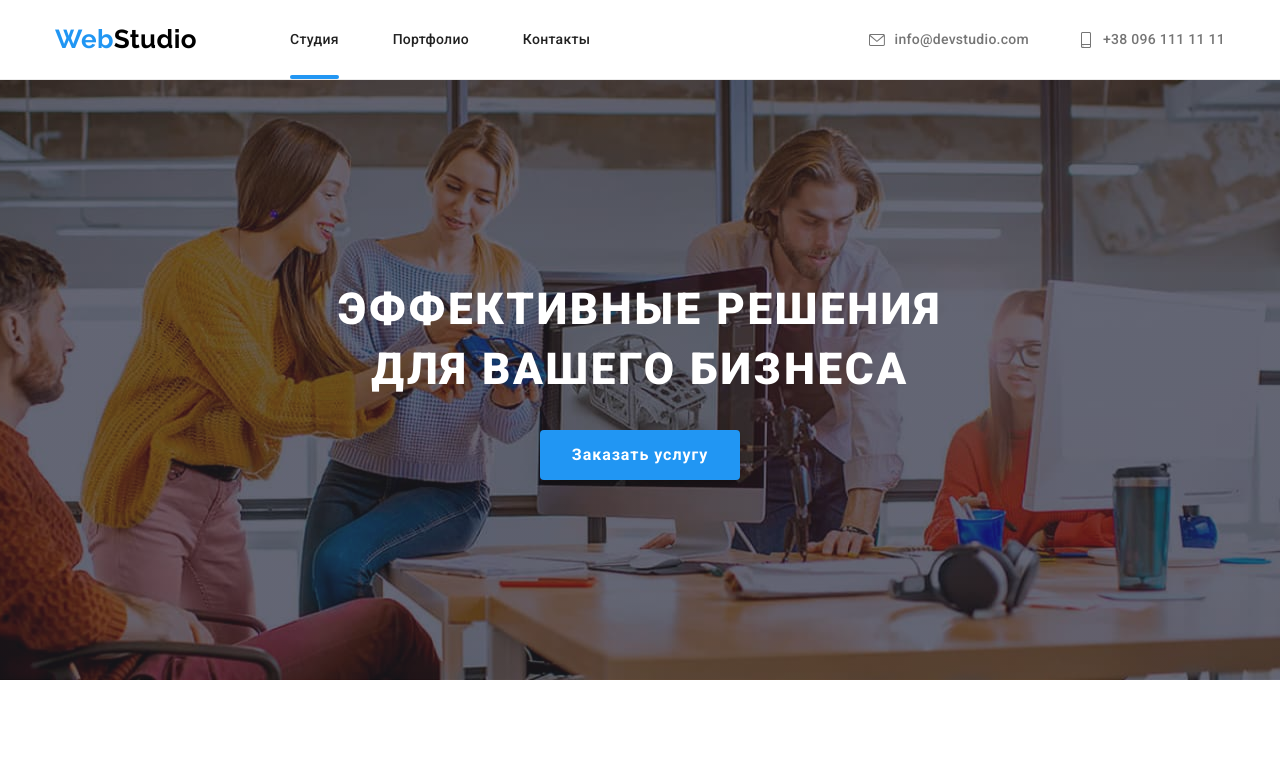
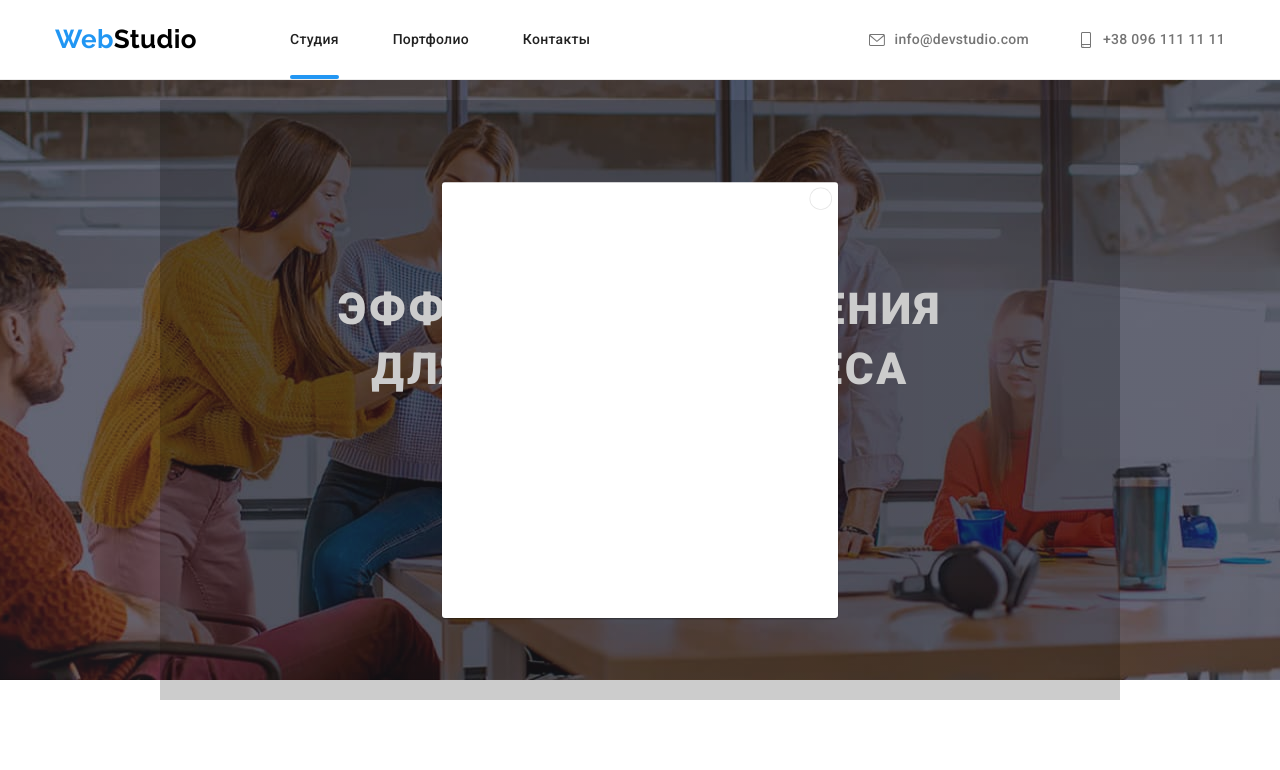
Before and after one commit to FinikBranson/goit-markup-05, a plain HTML site: page index.html in a window 1280 px wide. Both pictures are taken after a click on the button "Заказать услугу". Shown: the top 770 px of the page. Drawn offline with nearby package versions, Linux system fonts and the light colour scheme.

```diff
--- a/css/styles.css
+++ b/css/styles.css
@@ -589,8 +589,8 @@
   top: 0;
   left: 0;
   display: flex;
-  width: 370px;
-  height: 294px;
+  width: 100%;
+  height: 100%;
   justify-content: center;
   align-items: center;
   background-color: rgba(33, 150, 243, 0.9);
@@ -639,3 +639,51 @@
   line-height: 1.88;
   color: var(--text-color);
 }
+
+.backdrop {
+  position: fixed;
+  top: 0;
+  left: 0;
+  width: 100%;
+  height: 100%;
+  background-color: rgba(0, 0, 0, 0.2);
+  scale: 0.75;
+  transition: opacity 250ms cubic-bezier(0.4, 0, 0.2, 1);
+}
+
+.backdrop.is-hidden {
+  opacity: 0;
+  pointer-events: none;
+}
+
+.backdrop.is-hidden .modal {
+  transform: translate(-50%, -50%) scale(0.75);
+}
+
+.modal {
+  position: absolute;
+  top: 50%;
+  left: 50%;
+  width: 528px;
+  height: 581px;
+  display: flex;
+  justify-content: flex-end;
+  background-color: var(--light-theme-logo);
+  box-shadow: 0px 1px 3px rgba(0, 0, 0, 0.12), 0px 1px 1px rgba(0, 0, 0, 0.14),
+    0px 2px 1px rgba(0, 0, 0, 0.2);
+  border-radius: 4px;
+
+  transform: translate(-50%, -50%) scale(1);
+  transition: transform 250ms cubic-bezier(0.4, 0, 0.2, 1);
+}
+
+.modal-close {
+  width: 30px;
+  height: 30px;
+  margin-top: 7px;
+  margin-right: 8px;
+  padding: 0;
+  background-color: var(--light-theme-logo);
+  border: 1px solid rgba(0, 0, 0, 0.1);
+  border-radius: 50%;
+}
--- a/index.html
+++ b/index.html
@@ -69,7 +69,7 @@
       <section class="hero section">
         <div class="container">
           <h1 class="hero-title">Эффективные решения для вашего бизнеса</h1>
-          <button class="hero-btn" type="button">Заказать услугу</button>
+          <button class="hero-btn" type="button" data-modal-open>Заказать услугу</button>
         </div>
       </section>
 
@@ -457,5 +457,11 @@
         </div>
       </div>
     </footer>
+    <div class="backdrop is-hidden" data-modal>
+      <div class="modal">
+        <button class="modal-close" type="button" data-modal-close></button>
+      </div>
+    </div>
+    <script src="./js/modal.js"></script>
   </body>
 </html>
--- /dev/null
+++ b/js/modal.js
@@ -0,0 +1,14 @@
+(() => {
+  const refs = {
+    openModalBtn: document.querySelector("[data-modal-open]"),
+    closeModalBtn: document.querySelector("[data-modal-close]"),
+    modal: document.querySelector("[data-modal]"),
+  };
+
+  refs.openModalBtn.addEventListener("click", toggleModal);
+  refs.closeModalBtn.addEventListener("click", toggleModal);
+
+  function toggleModal() {
+    refs.modal.classList.toggle("is-hidden");
+  }
+})();
```
